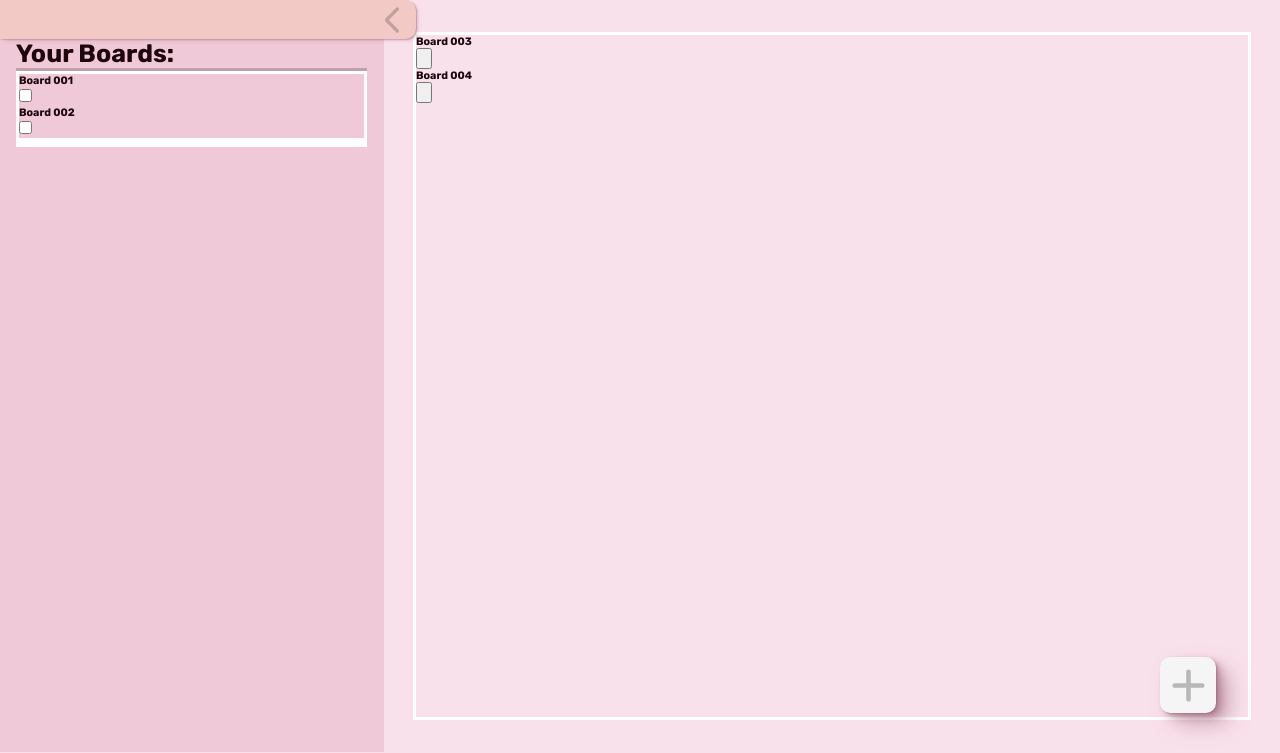
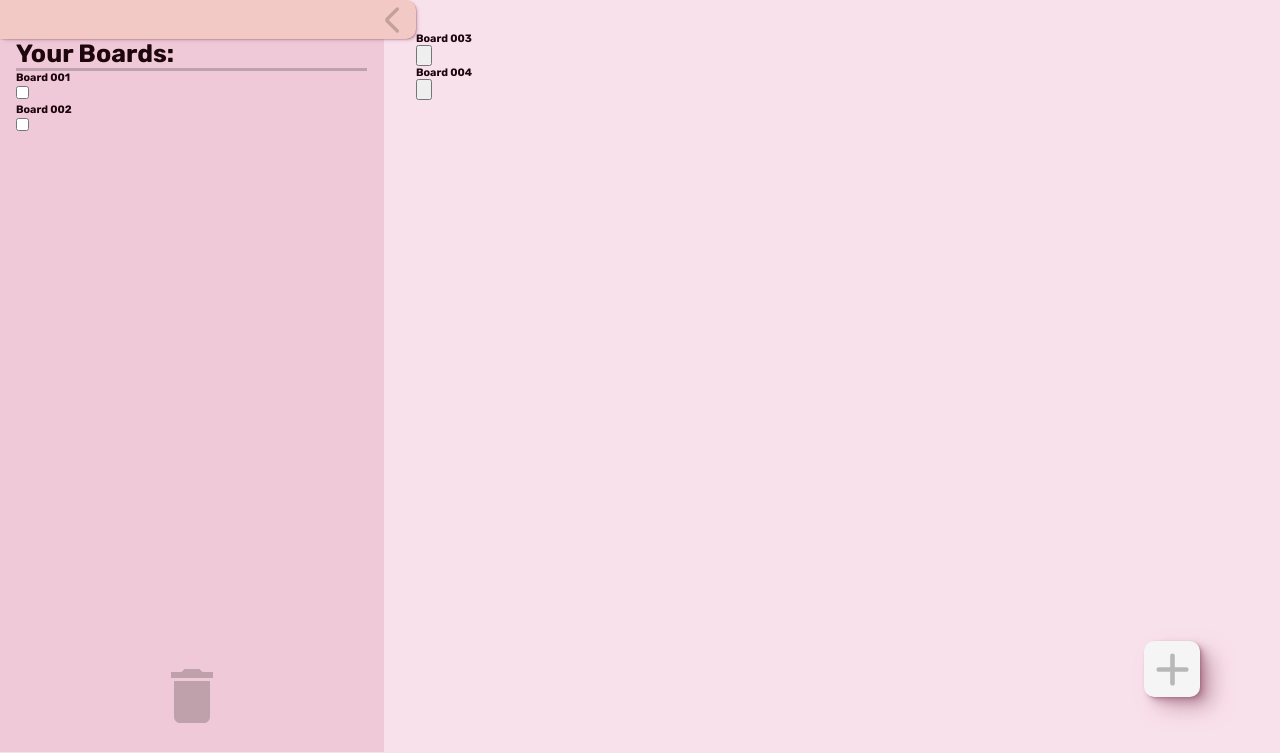
Before and after one commit to omar-elsherbiny/IGCSE-Todo-Project, a Flask app: page /todos in a window 1280 px wide. Shown: the part 47-800 px from the top of the page. Run offline with Flask 3, Linux system fonts and the light colour scheme; a user stored in the database is signed in.

Commit message:
fully added trash

```diff
--- a/static/main.css
+++ b/static/main.css
@@ -129,13 +129,14 @@ input[data-autocompleted] {background-color: transparent !important;}
     box-shadow: var(--shadow-elevation-medium);
 }
 
-.dropzone{
+/*.dropzone{
     border: solid #fff;
 }
 .dropzone.dragover {
     border: solid #00f;
-}
+}*/
 .draggable {
+    /*REMOVE*/
     width: 4rem;
     cursor: move;
     cursor: grab;
@@ -146,7 +147,7 @@ input[data-autocompleted] {background-color: transparent !important;}
     cursor: grabbing;
 }
 /*######################## containers*/
-
+/*REMOVE*/
 .board_minimised {
     border: solid #000;
 }
@@ -155,20 +156,10 @@ input[data-autocompleted] {background-color: transparent !important;}
 }
 /*######################## draggable styles*/
 
-#adder_menu {
-    transition: transform 0.5s ease-in-out;
-}
-#adder_menu.close {
-    height: 0;
-    transform: scale(0%);
-}
-#adder_menu.open {
-    transform: scale(100%);
-}
 #adder {
     position: absolute;
-    right: 5%;
-    bottom: 5%;
+    right: calc(5% + 1rem);
+    bottom: calc(5% + 1rem);
 
     display: flex;
     flex-direction: column-reverse;
@@ -196,8 +187,19 @@ input[data-autocompleted] {background-color: transparent !important;}
 }
 #adder:hover svg,
 #adder:focus-within svg {color: #000;}
+#adder_menu {
+    transition: transform 0.5s ease-in-out;
+}
+#adder_menu.close {
+    height: 0;
+    transform: scale(0%);
+}
+#adder_menu.open {
+    transform: scale(100%);
+}
 /*######################## adder*/
 
+/*REMOVE*/
 .session {
     width: 100%;
     display: grid;
--- a/static/script.js
+++ b/static/script.js
@@ -34,6 +34,7 @@ document.addEventListener('DOMContentLoaded', function () {
             const draggable = document.querySelector('.dragging');
             if (container.classList.contains("dropzone")) {
                 container.classList.remove("dragover");
+                handleDragHover(false, draggable, re_container, re_afterE, container, draggable.nextElementSibling);
             }
             if (checkValidTags(draggable, container)) {
                 if (re_afterE == null) {
@@ -47,14 +48,22 @@ document.addEventListener('DOMContentLoaded', function () {
         })
 
         container.addEventListener('dragenter', event => {
-            if (container.classList.contains("dropzone") && checkValidTags(document.querySelector('.dragging'), container)) {
+            const draggable = document.querySelector('.dragging');
+            if (container.classList.contains("dropzone") && checkValidTags(draggable, container)) {
                 container.classList.add("dragover");
+                handleDragHover(true, draggable, re_container, re_afterE, container, draggable.nextElementSibling);
             }
         })
 
         container.addEventListener('dragleave', event => {
+            const draggable = document.querySelector('.dragging');
             if (container.classList.contains("dropzone")) {
-                container.classList.remove("dragover");
+                const newTarget = event.relatedTarget;
+                if (!newTarget || !container.contains(newTarget)) {
+                    // Check if the new target is not a child of the container
+                    container.classList.remove("dragover");
+                    handleDragHover(false, draggable, re_container, re_afterE, container, draggable.nextElementSibling);
+                }
             }
         })
     })
@@ -85,5 +94,17 @@ function checkValidTags(draggable, container) {
 }
 
 function handleDragDrop(draggable, prev_container, prev_afterE, dest_container, dest_afterE) {
-    console.log(prev_container, dest_container)
+    if (dest_container.id == 'trash') {
+        prev_container.removeChild(draggable);
+    }
 }
+
+function handleDragHover(ishover, draggable, prev_container, prev_afterE, dest_container, dest_afterE) {
+    if (dest_container.id == 'trash') {
+        if (ishover) {
+            document.getElementById('trash').classList.add('open');
+        } else {
+            document.getElementById('trash').classList.remove('open');
+        }
+    }
+}
--- a/static/sidebar.css
+++ b/static/sidebar.css
@@ -8,6 +8,8 @@
     transition: all .2s ease-out;
 }
 #sidebar_content {
+    display: flex;
+    flex-direction: column;
     padding: 0 1rem;
     height: calc(100% - 2.4rem);
     margin-right: 1px;
@@ -34,3 +36,35 @@
     transition: color 0.3s ease-in-out;
 }
 #pulltab:hover svg {color: #FFF;}
+/*######################## pulltab*/
+
+#boards_list {
+    flex: 1;
+}
+
+#trash {
+    display: flex;
+    justify-content: center;
+    align-items: center;
+    min-height: 80px;
+    margin-bottom: 1rem;
+}
+#trash div {display: none;}
+#trash svg {
+    position: absolute;
+    color: var(--border-highlight);
+    transition: all 0.3s ease-in-out;
+}
+#trash.open svg {
+    scale: 1.1;
+    color: #FFF;
+}
+#trash.open>#trash_lid {
+    rotate: -20deg;
+    transform: translate(5px,-3px);
+}
+#trash.open>#trash_can {
+    rotate: 1deg;
+    transform: translate(0px,5px);
+}
+/*######################## trash*/
--- a/templates/todos.html
+++ b/templates/todos.html
@@ -38,8 +38,9 @@ Boards
                 <input type="checkbox">
             </div>
         </div>
-        <div id="trash" class="board dropzone">
-
+        <div id="trash" class="board task list_item dropzone">
+            <svg id="trash_lid" xmlns="http://www.w3.org/2000/svg" xmlns:xlink="http://www.w3.org/1999/xlink" style="isolation:isolate" viewBox="0 0 32 32" width="72" height="72"><defs><clipPath id="_clipPath_6GA0x26RE67WlJB4gojEOTtjF2GfcBJM"><rect width="32" height="32"/></clipPath></defs><g clip-path="url(#_clipPath_6GA0x26RE67WlJB4gojEOTtjF2GfcBJM)"><path d=" M 25.333 5.333 L 20.667 5.333 L 19.333 4 L 12.667 4 L 11.333 5.333 L 6.667 5.333 L 6.667 8 L 25.333 8" fill="currentColor"/></g></svg>
+            <svg id="trash_can" xmlns="http://www.w3.org/2000/svg" xmlns:xlink="http://www.w3.org/1999/xlink" style="isolation:isolate" viewBox="0 0 32 32" width="72" height="72"><defs><clipPath id="_clipPath_3AJ68E5Gphz7Yy2bVBawHATG5Dkm3Jyc"><rect width="32" height="32"/></clipPath></defs><g clip-path="url(#_clipPath_3AJ68E5Gphz7Yy2bVBawHATG5Dkm3Jyc)"><path d=" M 8 25.333 C 8 26.806 9.194 28 10.667 28 L 21.333 28 C 22.806 28 24 26.806 24 25.333 L 24 9.333 L 8 9.333 L 8 25.333 Z " fill="currentColor"/></g></svg>
         </div>
     </div>
 </div>
```
